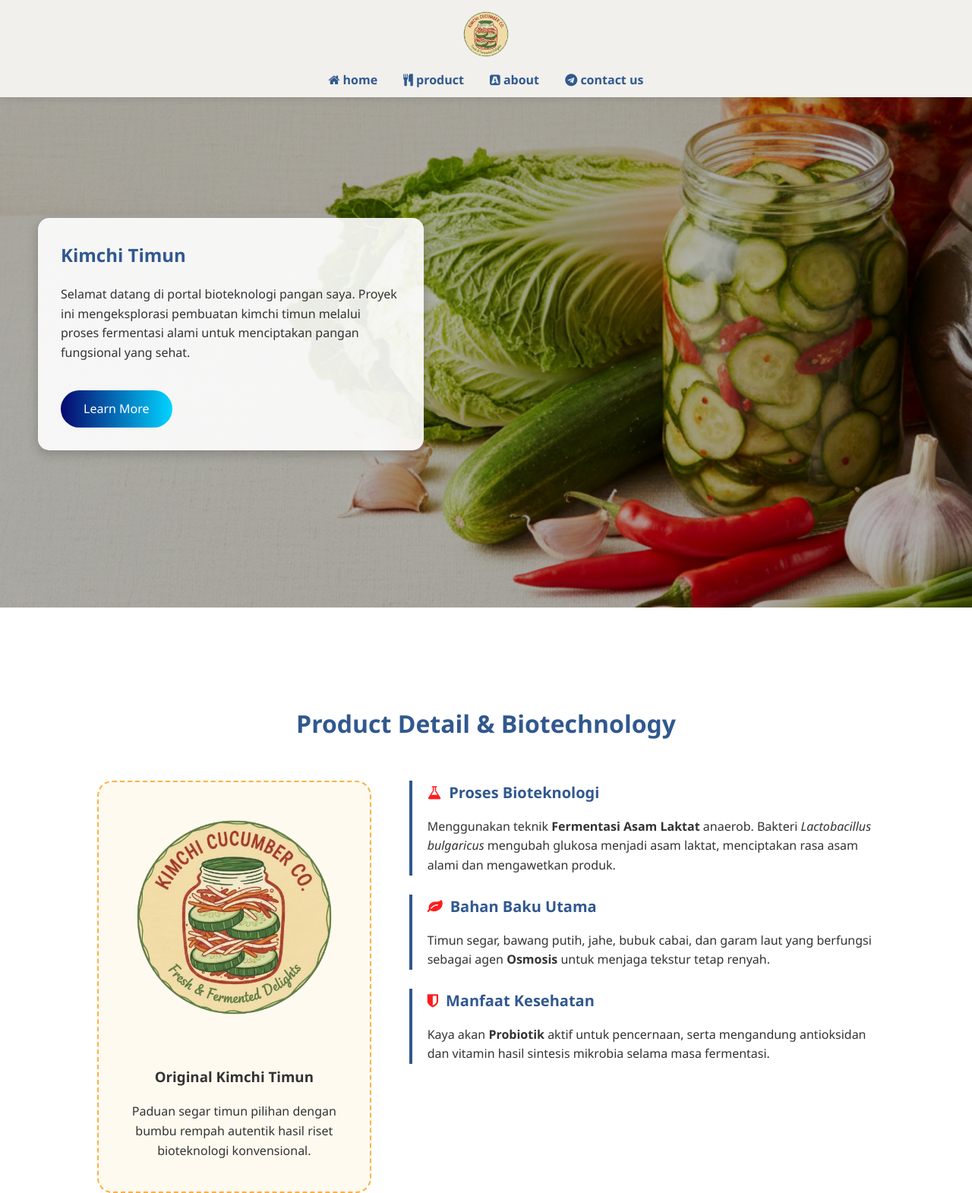
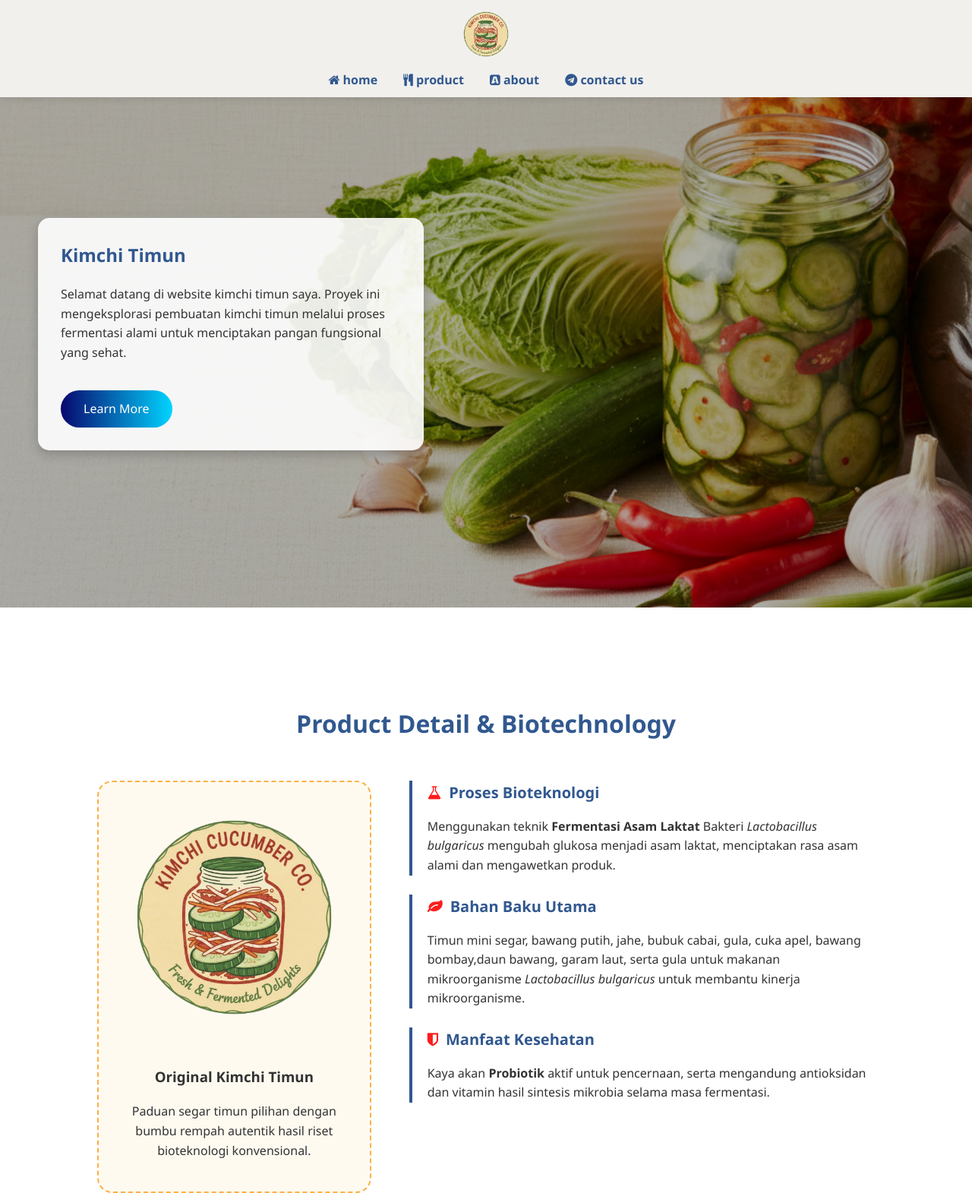
Before and after one commit to immanuel1002/Webbuild-Noel-9C-20, a plain HTML site: page index.html in a window 1280 px wide. Shown: the top 1571 px of the page at 76% size. Drawn offline with Linux system fonts and the light colour scheme.

Commit message:
Update index.html

```diff
--- a/index.html
+++ b/index.html
@@ -27,7 +27,7 @@
         <div class="deschome">
             <h1>Kimchi Timun</h1>
             <p>
-                Selamat datang di portal bioteknologi pangan saya. Proyek ini mengeksplorasi pembuatan
+                Selamat datang di website kimchi timun saya. Proyek ini mengeksplorasi pembuatan
                 kimchi timun melalui proses fermentasi alami untuk menciptakan pangan fungsional yang sehat.
             </p>
             <a href="#about">Learn More</a>
@@ -46,12 +46,12 @@
             <div class="specs">
                 <div class="detail-item">
                     <h3><i class="fa fa-flask"></i> Proses Bioteknologi</h3>
-                    <p>Menggunakan teknik <strong>Fermentasi Asam Laktat</strong> anaerob. Bakteri <em>Lactobacillus bulgaricus</em> mengubah glukosa menjadi asam laktat, menciptakan rasa asam alami dan mengawetkan produk.</p>
+                    <p>Menggunakan teknik <strong>Fermentasi Asam Laktat</strong> Bakteri <em>Lactobacillus bulgaricus</em> mengubah glukosa menjadi asam laktat, menciptakan rasa asam alami dan mengawetkan produk.</p>
                 </div>
 
                 <div class="detail-item">
                     <h3><i class="fa fa-leaf"></i> Bahan Baku Utama</h3>
-                    <p>Timun segar, bawang putih, jahe, bubuk cabai, dan garam laut yang berfungsi sebagai agen <strong>Osmosis</strong> untuk menjaga tekstur tetap renyah.</p>
+                    <p>Timun mini segar, bawang putih, jahe, bubuk cabai, gula, cuka apel, bawang bombay,daun bawang, garam laut, serta gula untuk makanan mikroorganisme <em>Lactobacillus bulgaricus</em> untuk membantu kinerja mikroorganisme. <strong></strong></p>
                 </div>
 
                 <div class="detail-item">
@@ -91,7 +91,7 @@
     </section>
 
     <footer>
-        <p>&copy; 2026 Kimchi Cucumber Co. | Bioteknologi Project</p>
+        <p>&copy; 2026 Cucumber Kimchi Co. | Bioteknologi Project</p>
     </footer>
 
 </body>
```
